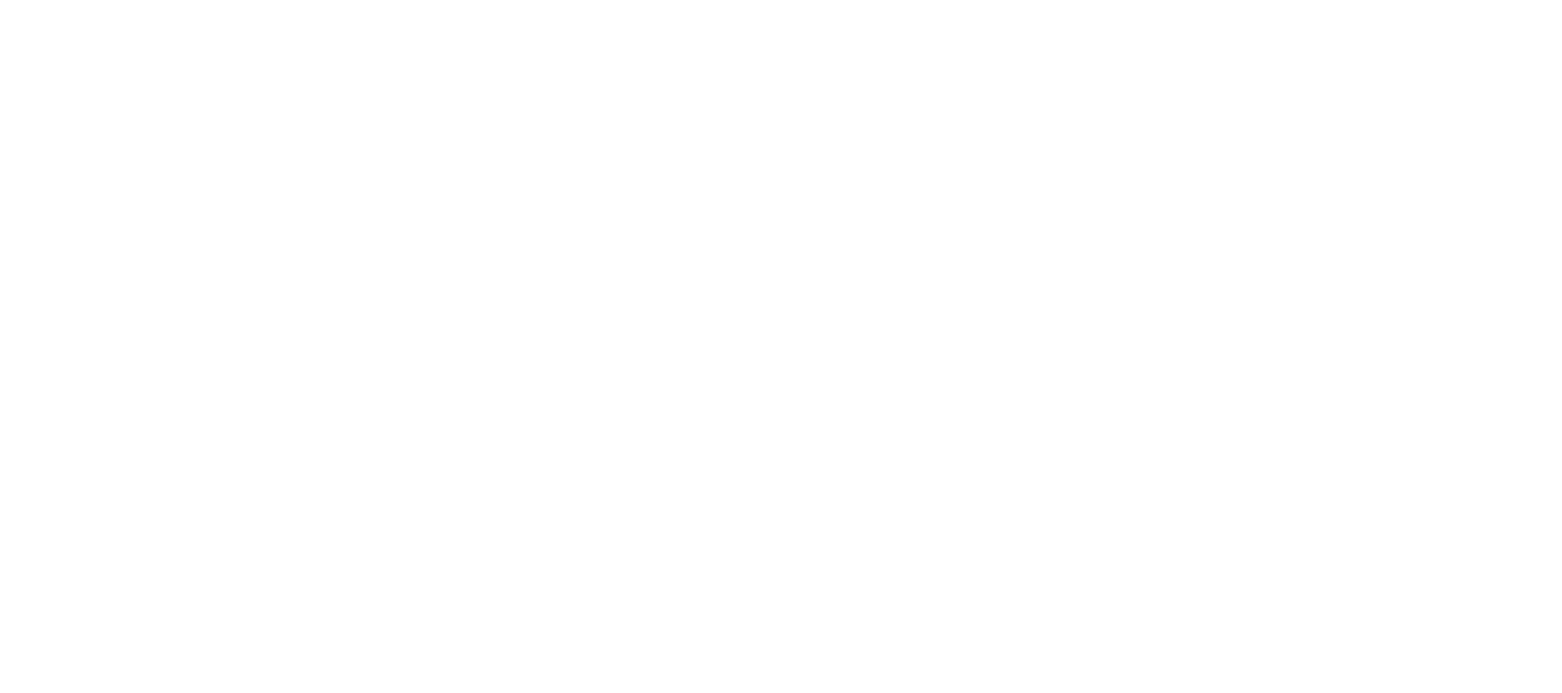
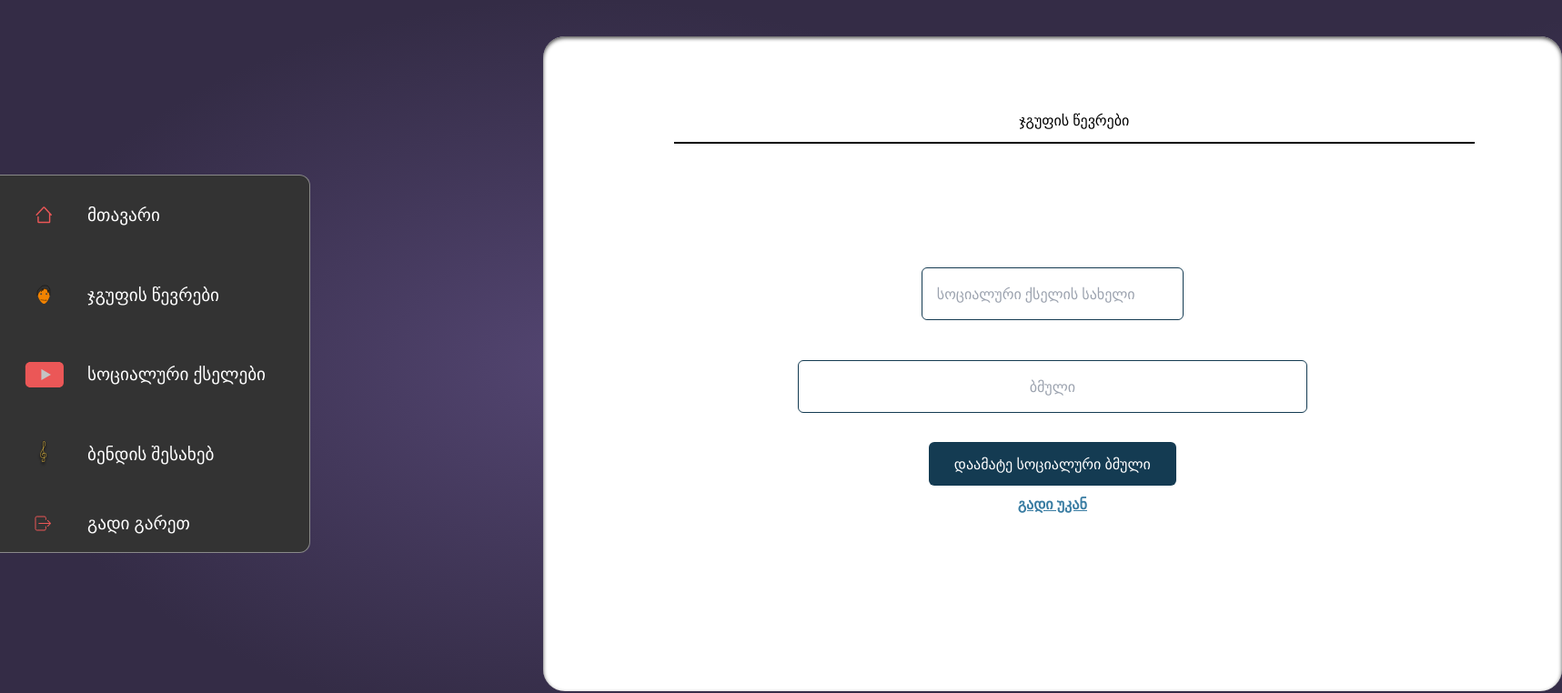
Before and after one commit to Pickle99/folksoul-front, a Vue app: page /admin/add-social in a window 1280 px wide. Before the commit this address had no page. Shown: the top 762 px of the page at 91% size, 1717 px wide, since content can reach past the window. Built offline with nearby package versions, Linux system fonts and the light colour scheme.

Commit message:
style: add markup for add social page

```diff
--- a/src/router/index.js
+++ b/src/router/index.js
@@ -6,6 +6,7 @@
 import SocialsView from "@/views/Admin/SocialsView.vue";
 import AboutView from "@/views/Admin/AboutView.vue";
 import AddMemberView from "@/views/Admin/AddMemberView.vue";
+import AddSocialView from "@/views/Admin/AddSocialView.vue";
 
 const router = createRouter({
   history: createWebHistory(import.meta.env.BASE_URL),
@@ -45,6 +46,11 @@
       name: "add-member",
       component: AddMemberView,
     },
+    {
+      path: "/admin/add-social",
+      name: "add-social",
+      component: AddSocialView,
+    },
   ],
 });
 
--- a/src/views/Admin/AddMemberView.vue
+++ b/src/views/Admin/AddMemberView.vue
@@ -15,11 +15,11 @@
         <ValidationForm class="">
           <div class="flex justify-center">
             <Field
-              name="name"
+              name="member_name"
               class="border-[1px] border-[#143B52] text-center rounded-md w-[19rem] p-5"
               placeholder="სახელი"
             />
-            <ErrorMessage name="name" />
+            <ErrorMessage name="member_name" />
           </div>
           <div class="flex justify-around w-[55rem] mt-5">
             <Field
@@ -58,7 +58,9 @@
                 დაამატე წევრი
               </basic-button>
             </div>
-            <div class="flex justify-center mt-2 underline text-[#3A7DA3] font-bold">
+            <div
+              class="flex justify-center mt-2 underline text-[#3A7DA3] font-bold"
+            >
               <RouterLink :to="{ name: 'members' }"> გადი უკან </RouterLink>
             </div>
           </div>
--- /dev/null
+++ b/src/views/Admin/AddSocialView.vue
@@ -0,0 +1,60 @@
+<template>
+  <div class="flex items-center">
+    <NavigationBar />
+    <WhiteWindow class="max-w-[70rem] min-w-[70rem]">
+      <div>
+        <header
+          class="flex justify-center border-b-2 border-black pb-3 ml-36 mr-24 pt-20"
+        >
+          <h1>ჯგუფის წევრები</h1>
+        </header>
+      </div>
+      <div
+        class="flex justify-center text-[#143B52] placeholder-[#143B52] mt-10"
+      >
+        <ValidationForm>
+          <div
+            class="flex justify-between w-[55rem] mt-24 h-[10rem] flex-col justify-center"
+          >
+            <div class="flex justify-center">
+              <Field
+                name="social_name"
+                class="border-[1px] border-[#143B52] w-[18rem] rounded-md p-4"
+                placeholder="სოციალური ქსელის სახელი"
+              />
+              <ErrorMessage name="social_name" />
+            </div>
+            <div class="flex justify-center">
+              <Field
+                name="social_link"
+                class="border-[1px] border-[#143B52] text-center w-[35rem] rounded-md p-4"
+                placeholder="ბმული"
+              />
+              <ErrorMessage name="social_link" />
+            </div>
+          </div>
+          <div class="flex justify-center mt-8 flex-col">
+            <div class="flex justify-center">
+              <basic-button
+                class="bg-[#143B52] py-3 px-7 rounded-md text-white"
+              >
+                დაამატე სოციალური ბმული
+              </basic-button>
+            </div>
+            <div
+              class="flex justify-center mt-2 underline text-[#3A7DA3] font-bold"
+            >
+              <RouterLink :to="{ name: 'socials' }"> გადი უკან </RouterLink>
+            </div>
+          </div>
+        </ValidationForm>
+      </div>
+    </WhiteWindow>
+  </div>
+</template>
+<script setup>
+import NavigationBar from "@/components/UI/NavigationBar.vue";
+import WhiteWindow from "@/components/WhiteWindow.vue";
+import { Form as ValidationForm, Field, ErrorMessage } from "vee-validate";
+import BasicButton from "@/components/UI/BasicButton.vue";
+</script>
--- a/src/views/Admin/SocialsView.vue
+++ b/src/views/Admin/SocialsView.vue
@@ -15,9 +15,12 @@
       <SocialLink />
       <div class="flex justify-center flex-col items-center mt-16">
         <div class="flex">
-          <h1 class="underline cursor-pointer text-[#3A7DA3] mt-20 font-bold">
+          <RouterLink
+            :to="{ name: 'add-social' }"
+            class="underline cursor-pointer text-[#3A7DA3] mt-20 font-bold"
+          >
             დაამატე ახალი სოციალური ბმული
-          </h1>
+          </RouterLink>
         </div>
       </div>
     </WhiteWindow>
```
